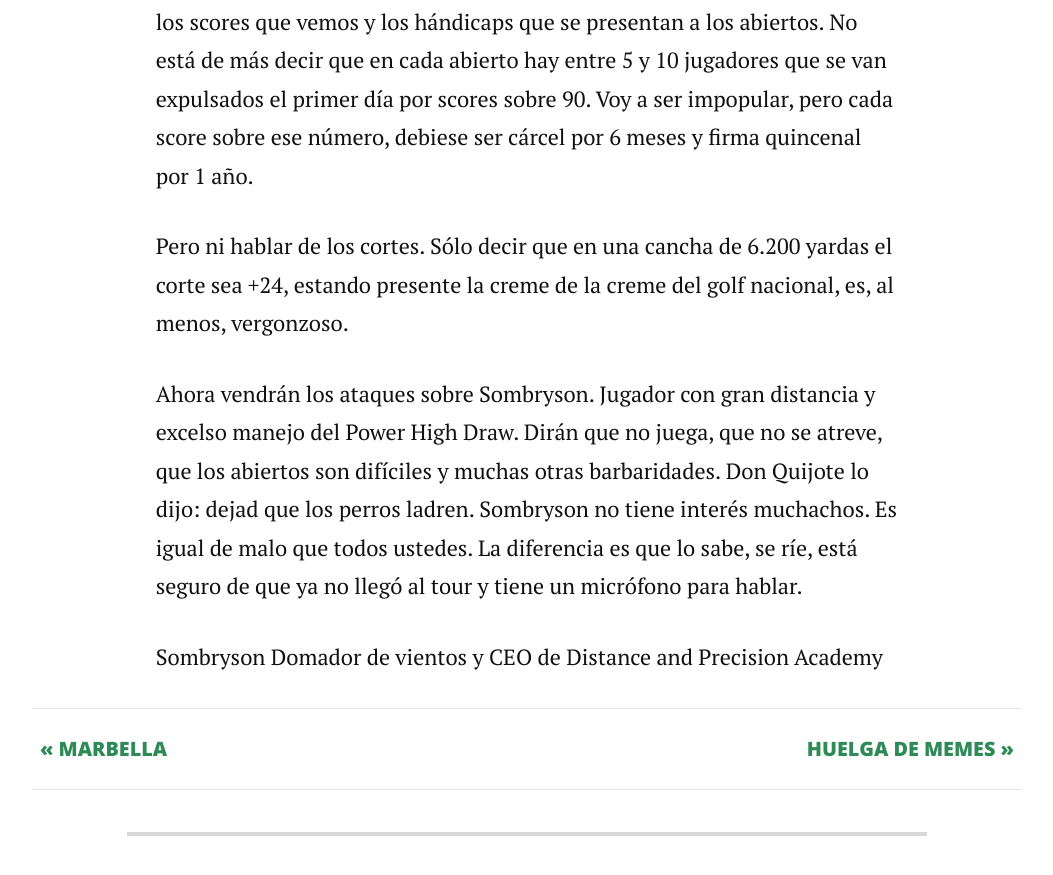
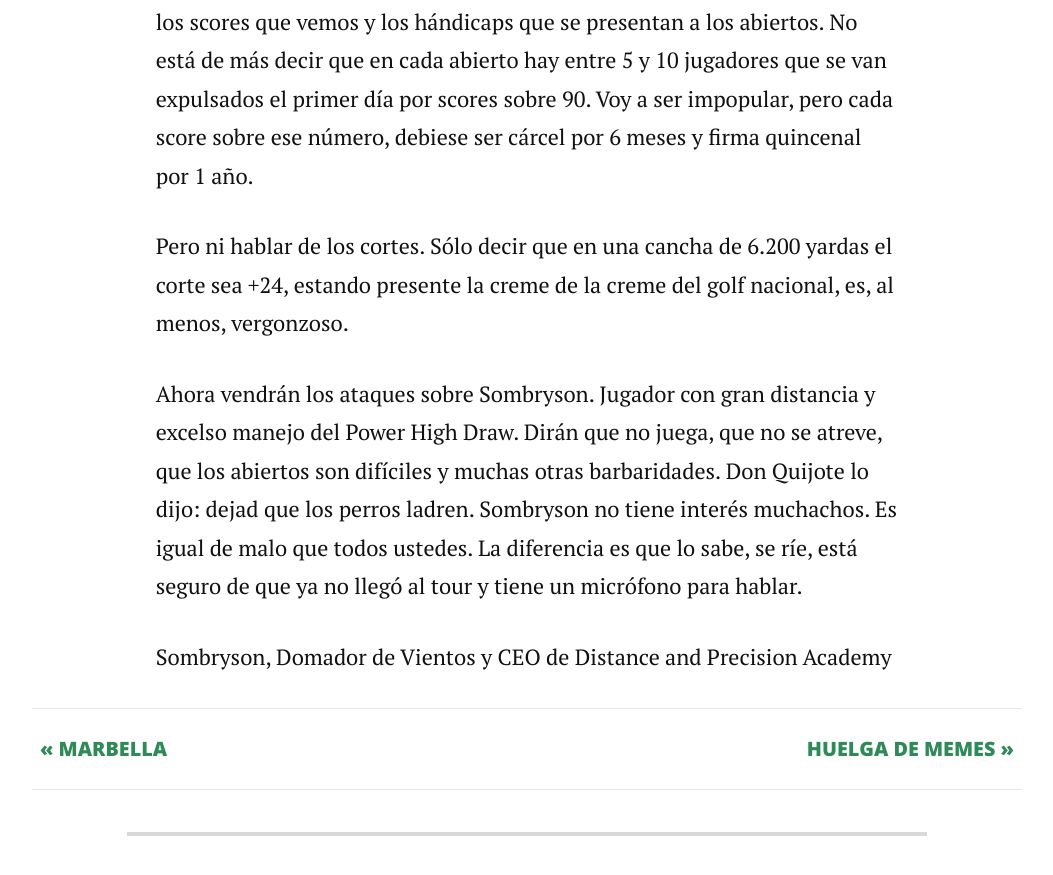
Before and after one commit to fdcgolf/fdcgolf.github.io, a Jekyll site: the page built from _posts/2024-01-16-anonadado.markdown, in a window 1280 px wide and 900 px high, scrolled down 1830 px. Shown: the top 875 px of the window, without its empty margins (113-1166 px from the left). Built offline with Jekyll 4.4.1, drawn with Linux system fonts in a browser that asks for light colours; nearby versions of some CDN libraries; comment, search, counter and statistics services are not loaded.

```diff
--- a/_posts/2024-01-16-anonadado.markdown
+++ b/_posts/2024-01-16-anonadado.markdown
@@ -18,5 +18,4 @@ Pero ni hablar de los cortes. Sólo decir que en una cancha de 6.200 yardas el c
 
 Ahora vendrán los ataques sobre Sombryson. Jugador con gran distancia y excelso manejo del Power High Draw. Dirán que no juega, que no se atreve, que los abiertos son difíciles y muchas otras barbaridades. Don Quijote lo dijo: dejad que los perros ladren. Sombryson no tiene interés muchachos. Es igual de malo que todos ustedes. La diferencia es que lo sabe, se ríe, está seguro de que ya no llegó al tour y tiene un micrófono para hablar.
 
-Sombryson
-Domador de vientos y CEO de Distance and Precision Academy
+Sombryson, Domador de Vientos y CEO de Distance and Precision Academy
```
